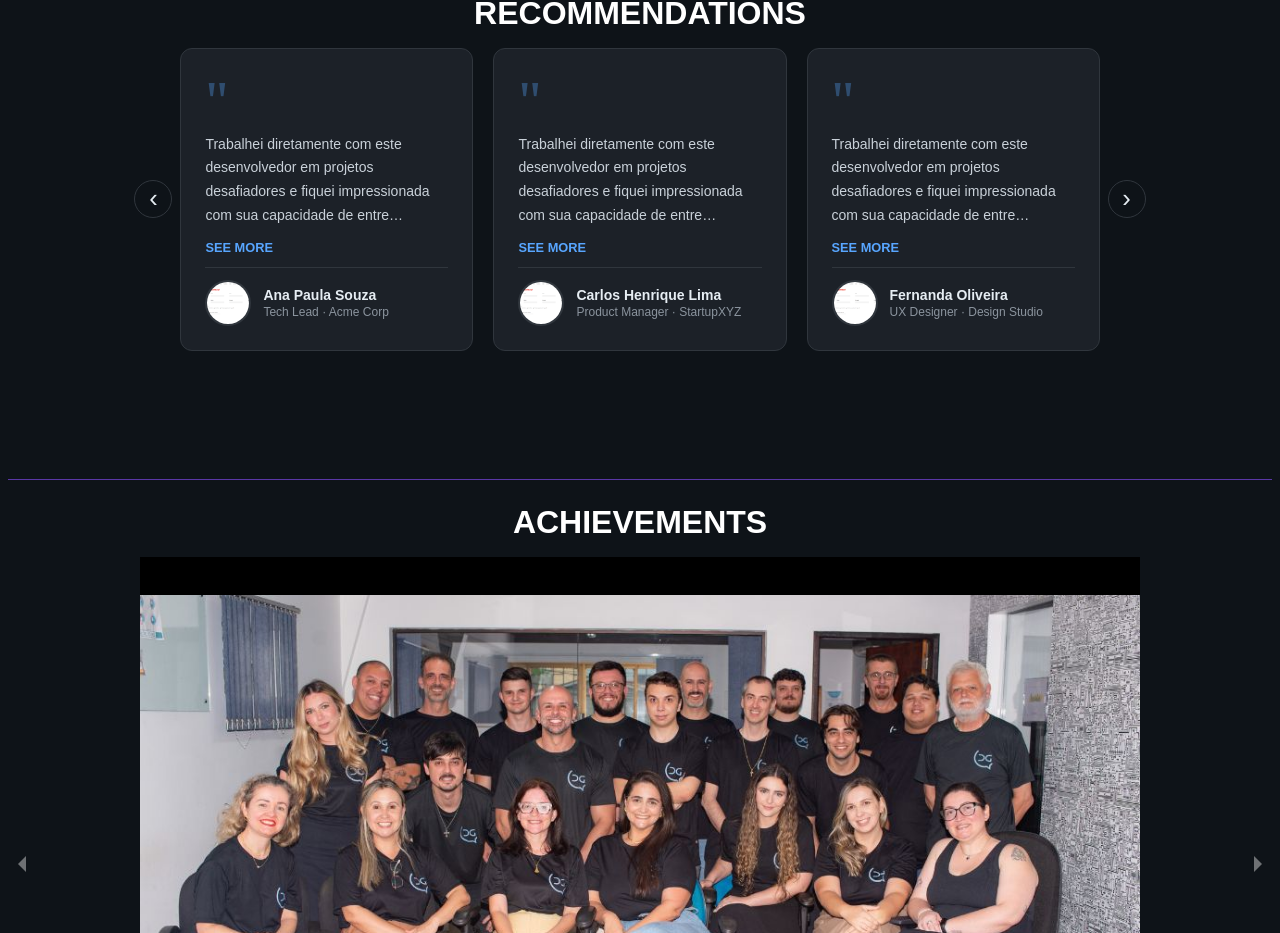
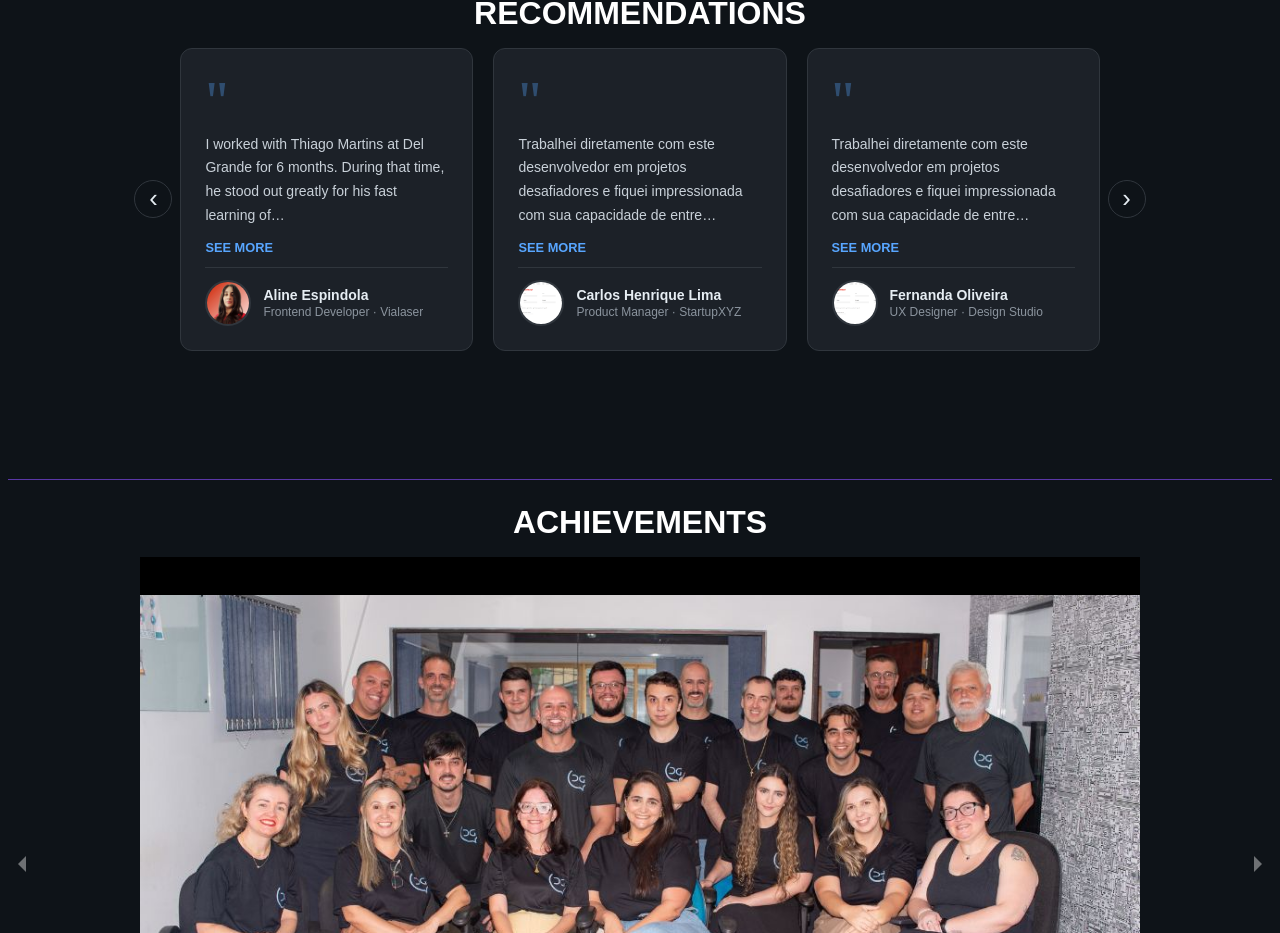
Before and after one commit to Thiago0808/portfolio, a React (Vite) app: page / in a window 1280 px wide. Shown: the part 5213-6146 px from the top of the page. Built offline with nearby package versions, Linux system fonts and the light colour scheme; a web font is replaced by a local one.

Commit message:
feat: Adiciona recomendação de Aline

```diff
--- a/src/content/languages/br.json
+++ b/src/content/languages/br.json
@@ -186,7 +186,7 @@
   "recommendations": {
     "title": "RECOMENDAÇÕES",
     "texts": {
-      "rec1": "Trabalhei diretamente com este desenvolvedor em projetos desafiadores e fiquei impressionada com sua capacidade de entregar soluções robustas e bem estruturadas. Ele demonstra maturidade técnica muito além da sua experiência, sempre buscando as melhores práticas e aprendendo rapidamente. Um profissional que recomendo sem hesitação para qualquer equipe que busca qualidade e comprometimento",
+      "rec1": "Trabalhei com Thiago Martins na Del Grande por 6 meses. Durante esse tempo, ele se destacou, e muito, pelo rápido aprendizado que teve das tecnologias da empresa, busca constante pela qualidade do software e proatividade na equipe. Ele, por iniciativa própria, fez análise completa do software, focando em bugs e escalabilidade. Nisso, resolveu centenas de bugs, sendo 300 apenas em um dos serviços da empresa",
       "rec2": "Trabalhei diretamente com este desenvolvedor em projetos desafiadores e fiquei impressionada com sua capacidade de entregar soluções robustas e bem estruturadas. Ele demonstra maturidade técnica muito além da sua experiência, sempre buscando as melhores práticas e aprendendo rapidamente. Um profissional que recomendo sem hesitação para qualquer equipe que busca qualidade e comprometimento",
       "rec3": "Trabalhei diretamente com este desenvolvedor em projetos desafiadores e fiquei impressionada com sua capacidade de entregar soluções robustas e bem estruturadas. Ele demonstra maturidade técnica muito além da sua experiência, sempre buscando as melhores práticas e aprendendo rapidamente. Um profissional que recomendo sem hesitação para qualquer equipe que busca qualidade e comprometimento",
       "rec4": "Trabalhei diretamente com este desenvolvedor em projetos desafiadores e fiquei impressionada com sua capacidade de entregar soluções robustas e bem estruturadas. Ele demonstra maturidade técnica muito além da sua experiência, sempre buscando as melhores práticas e aprendendo rapidamente. Um profissional que recomendo sem hesitação para qualquer equipe que busca qualidade e comprometimento",
--- a/src/content/languages/en.json
+++ b/src/content/languages/en.json
@@ -186,7 +186,7 @@
   "recommendations": {
     "title": "RECOMMENDATIONS",
     "texts": {
-      "rec1": "Trabalhei diretamente com este desenvolvedor em projetos desafiadores e fiquei impressionada com sua capacidade de entregar soluções robustas e bem estruturadas. Ele demonstra maturidade técnica muito além da sua experiência, sempre buscando as melhores práticas e aprendendo rapidamente. Um profissional que recomendo sem hesitação para qualquer equipe que busca qualidade e comprometimento",
+      "rec1": "I worked with Thiago Martins at Del Grande for 6 months. During that time, he stood out greatly for his fast learning of the company’s technologies, constant pursuit of software quality, and proactivity within the team. On his own initiative, he conducted a complete analysis of the software, focusing on bugs and scalability. As a result, he resolved hundreds of bugs, including 300 in just one of the company’s services.",
       "rec2": "Trabalhei diretamente com este desenvolvedor em projetos desafiadores e fiquei impressionada com sua capacidade de entregar soluções robustas e bem estruturadas. Ele demonstra maturidade técnica muito além da sua experiência, sempre buscando as melhores práticas e aprendendo rapidamente. Um profissional que recomendo sem hesitação para qualquer equipe que busca qualidade e comprometimento",
       "rec3": "Trabalhei diretamente com este desenvolvedor em projetos desafiadores e fiquei impressionada com sua capacidade de entregar soluções robustas e bem estruturadas. Ele demonstra maturidade técnica muito além da sua experiência, sempre buscando as melhores práticas e aprendendo rapidamente. Um profissional que recomendo sem hesitação para qualquer equipe que busca qualidade e comprometimento",
       "rec4": "Trabalhei diretamente com este desenvolvedor em projetos desafiadores e fiquei impressionada com sua capacidade de entregar soluções robustas e bem estruturadas. Ele demonstra maturidade técnica muito além da sua experiência, sempre buscando as melhores práticas e aprendendo rapidamente. Um profissional que recomendo sem hesitação para qualquer equipe que busca qualidade e comprometimento",
--- a/src/content/recommendationsContent.ts
+++ b/src/content/recommendationsContent.ts
@@ -1,4 +1,5 @@
 import faculmatchImg from "../assets/img/projects/faculmatch.png";
+import alineImg from "../assets/img/recommendations/aline.jpg";
 
 
 export interface Recommendation {
@@ -12,10 +13,10 @@ export interface Recommendation {
 export const recommendationsContent: Recommendation[] = [
   {
     id: "rec1",
-    name: "Ana Paula Souza",
-    role: "Tech Lead",
-    company: "Acme Corp",
-    photo: faculmatchImg,
+    name: "Aline Espindola",
+    role: "Frontend Developer",
+    company: "Vialaser",
+    photo: alineImg,
   },
   {
     id: "rec2",
```
Also changed, not shown: src/assets/img/recommendations/aline.jpg (added).
